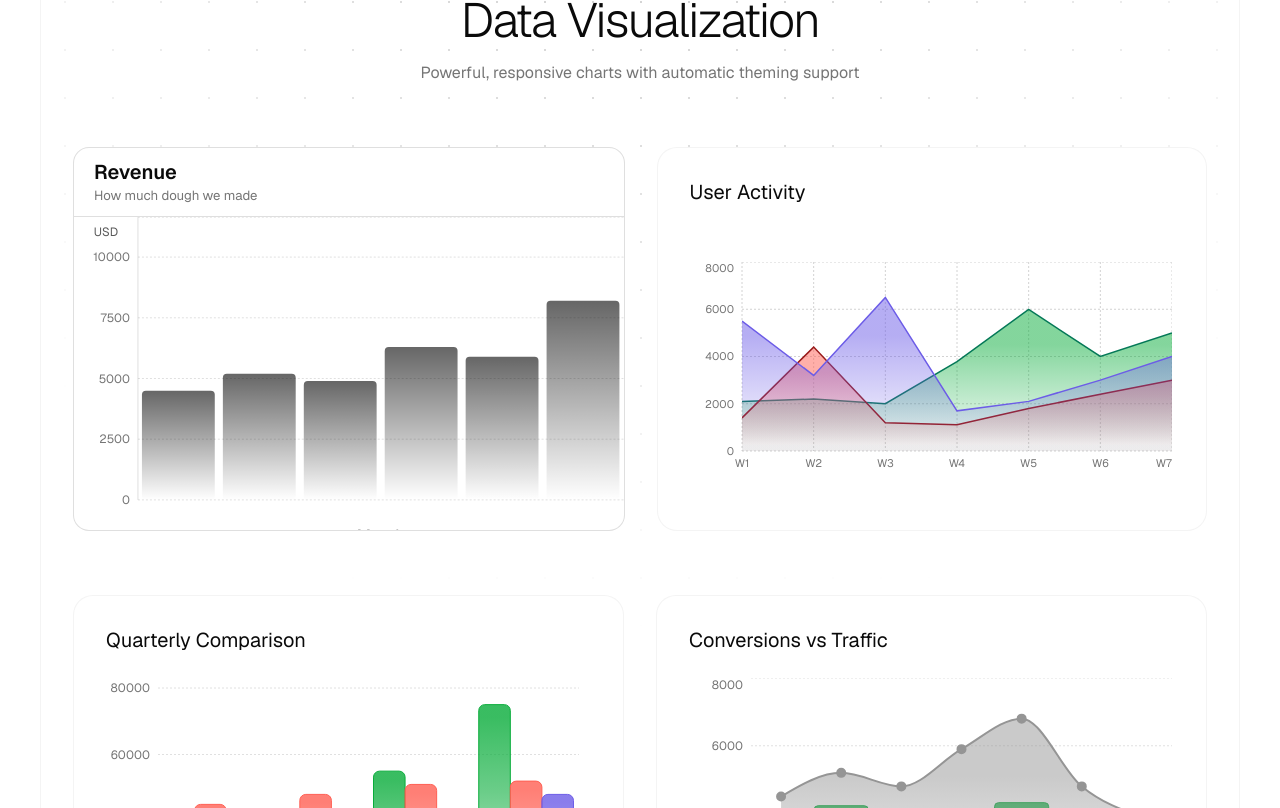
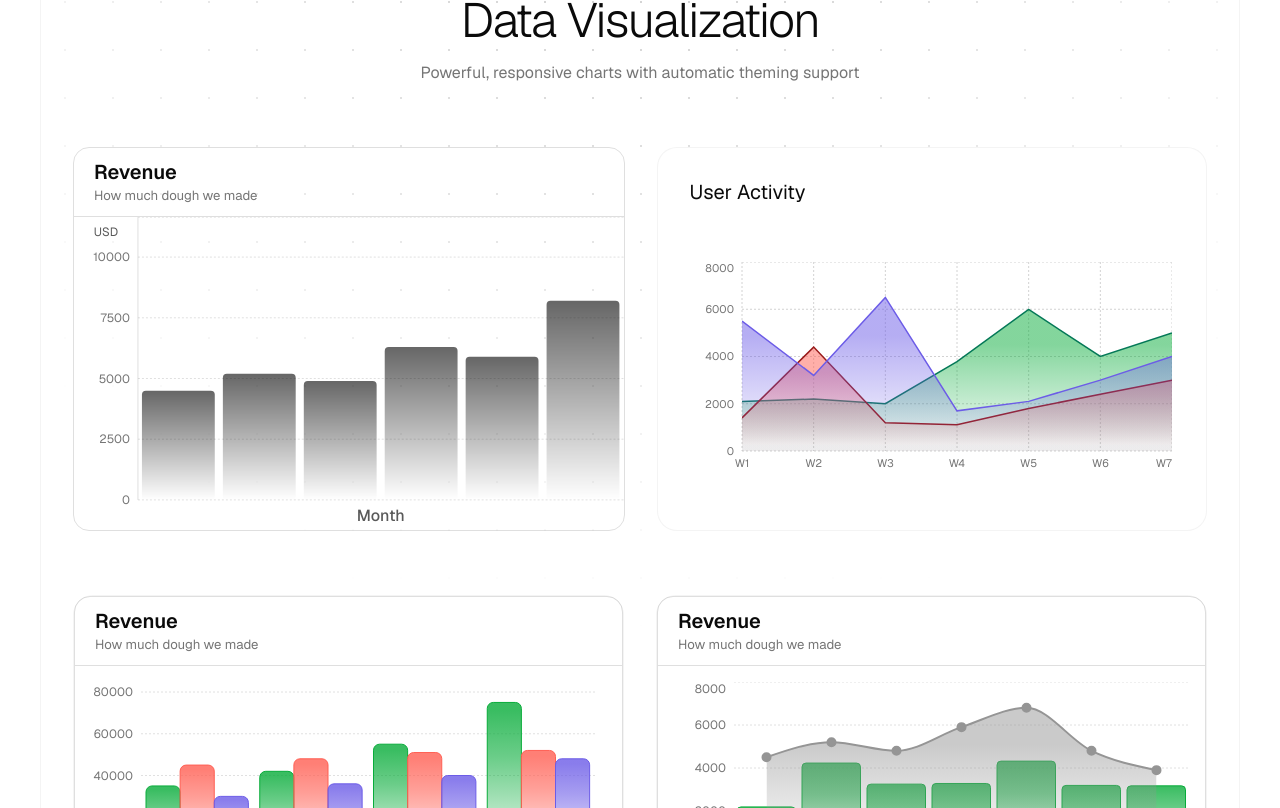
Before and after one commit to once-ui-system/nextjs-starter, a Next.js app: page / in a window 1280 px wide. Shown: the part 5572-6380 px from the top of the page. Built offline with nearby package versions, Linux system fonts and the light colour scheme.

Commit message:
Alter MultiBarGraph and LineBarGraph to conform to BarGraph Styles

```diff
--- a/src/app/page.tsx
+++ b/src/app/page.tsx
@@ -960,6 +960,7 @@ export default function Home() {
                 title="Revenue"
                 description="How much dough we made"
                 hideLabels
+                border="neutral-alpha-medium"
                 tooltipTitle="Revenue"
                 xAxisTitle="Month"
                 yAxisTitle="USD"
@@ -1003,11 +1004,11 @@ export default function Home() {
             <Row fillWidth gap="32" mobileDirection="column">
               {/* Multi Bar Graph */}
               <Column fillWidth>
-                <Column background="neutral-weak" fill direction="column" border="neutral-alpha-weak" radius="xl" padding="32" gap="24">
-                  <Heading as="h3" variant="heading-default-m">
-                    Quarterly Comparison
-                  </Heading>
+                <Column background="neutral-weak" fill direction="column" border="neutral-alpha-weak" radius="xl" gap="24">
                   <MultiBarGraph
+                  border="neutral-alpha-medium"
+                  title="Revenue"
+                description="How much dough we made"
                   hideAxisTitles
                     height={20}
                     data={[
@@ -1025,12 +1026,12 @@ export default function Home() {
 
               {/* Line Bar Graph */}
               <Column fillWidth>
-                <Column background="neutral-weak" fill direction="column" border="neutral-alpha-weak" radius="xl" padding="32" gap="24">
-                  <Heading as="h3" variant="heading-default-m">
-                    Conversions vs Traffic
-                  </Heading>
+                <Column background="neutral-weak" fill direction="column" border="neutral-alpha-weak" radius="xl" gap="24">
                   <LineBarGraph
+                  title="Revenue"
+                description="How much dough we made"
                     hideAxisTitles
+                    border="neutral-alpha-medium"
                     lineColorVariant="info"
                     showArea={true}
                     xAxisTitle="Day"
--- a/src/once-ui/modules/data/BarGraph.tsx
+++ b/src/once-ui/modules/data/BarGraph.tsx
@@ -40,6 +40,7 @@ interface BarGraphProps extends React.ComponentProps<typeof Flex> {
   hideXAxisTitle?: boolean;
   hideYAxisTitle?: boolean;
   hideAxisTitles?: boolean;
+  xAxisHeight?: number;
 }
 
 const CustomTooltip = ({ active, payload, tooltipTitle, xAxisTitle }: any) => {
@@ -84,11 +85,10 @@ const BarGraph: React.FC<BarGraphProps> = ({
   barColor = "success",
   barWidth = "fill",
   blur = false,
-  border,
+  border = "neutral-alpha-weak",
   title,
   description,
   tooltipTitle,
-  background,
   hideXAxisLabels = false,
   hideYAxisLabels = false,
   hideLabels = false,
@@ -97,20 +97,20 @@ const BarGraph: React.FC<BarGraphProps> = ({
   hideXAxisTitle = false,
   hideYAxisTitle = false,
   hideAxisTitles = false,
+  xAxisHeight = 10,
   ...flex
 }) => {
   return (
     <Column
       fillWidth
       height={24}
+      border={border}
       radius="l"
-      background="surface"
-      border="neutral-alpha-medium"
       data-viz="categorical"
       {...flex}
     >
       <Column
-        borderBottom="neutral-alpha-medium"
+        borderBottom={border}
         fillWidth
         paddingX="20"
         paddingY="12"
@@ -152,7 +152,7 @@ const BarGraph: React.FC<BarGraphProps> = ({
 
               label={
                 xAxisTitle && !hideXAxisTitle && !hideAxisTitles
-                  ? { value: xAxisTitle, fontWeight: "500", position: 'bottom', offset: 0, fill: "var(--neutral-on-background-medium)" }
+                  ? { value: xAxisTitle, fontWeight: "500", position: 'bottom', offset: -20, fill: "var(--neutral-on-background-medium)" }
                   : undefined
               }
             />
--- a/src/once-ui/modules/data/LineBarGraph.tsx
+++ b/src/once-ui/modules/data/LineBarGraph.tsx
@@ -13,7 +13,7 @@ import {
   Area,
 } from "recharts";
 import styles from "./LineBarGraph.module.scss";
-import { Flex, Heading } from "../../components";
+import { Flex, Column, Text } from "../../components";
 import { SpacingToken } from "../../types";
 
 
@@ -97,6 +97,8 @@ interface LineBarGraphProps extends React.ComponentProps<typeof Flex> {
   isTimeSeries?: boolean; // Whether the X axis contains date/time values
 
   curveType?: "linear" | "monotone" | "monotoneX" | "step" | "natural" ; // Type of curve for the line
+
+  description?: string;
 }
 
 
@@ -110,17 +112,17 @@ const CustomTooltip = ({ active, payload, label, isTimeSeries, timeFormat }: any
           horizontal="center"
           padding="8"
         >
-          <p className={styles.label}>{isTimeSeries ? moment(label).format(timeFormat) : label.toLocaleString()}</p>
+          <Text>{isTimeSeries ? moment(label).format(timeFormat) : label.toLocaleString()}</Text>
         </Flex>
         <Flex padding="s" direction="column">
           {payload.map((entry: any, index: number) => (
-            <p
+            <Text
+             variant="label-strong-s"
               key={`item-${index}`}
-              className={styles.value}
               style={{ color: entry.color }}
             >
               {`${entry.name.toLocaleString()}: ${entry.value.toLocaleString()}`}
-            </p>
+            </Text>
           ))}
         </Flex>
       </Flex>
@@ -141,9 +143,9 @@ const LineBarGraph: React.FC<LineBarGraphProps> = ({
   dashedLine = false,
   border,
   title,
+  description,
   lineColorVariant = "info", // Options: "info", "success", "danger", "purple"
   barColor = "var(--success-solid-strong)",
-  radius,
   background,
   showArea = true,
   hideXAxisLabels = false,
@@ -179,7 +181,7 @@ const LineBarGraph: React.FC<LineBarGraphProps> = ({
   return (
     <Flex
       fill
-      radius={radius}
+      radius="l"
       border={border}
       align="center"
       direction="column"
@@ -189,16 +191,22 @@ const LineBarGraph: React.FC<LineBarGraphProps> = ({
       {...flexProps}
     >
       {title && (
-        <Flex
-          borderBottom={border}
-          fillWidth
-          align="center"
-          vertical="center"
-          horizontal="center"
-        >
-          <Heading padding="s">{title}</Heading>
-        </Flex>
-      )}
+  <Column fillWidth borderBottom={border} horizontal="start" paddingX="20"
+  paddingY="12"
+  gap="4"
+>
+      {title && (
+                <Text variant="heading-strong-m">
+                  {title}
+                </Text>
+              )}
+              {description && (
+                <Text variant="label-default-s" onBackground="neutral-weak">
+                  {description}
+                </Text>
+              )}
+              </Column>
+            )}
       <Flex padding={title ? "s" : "2"} fill>
         <ResponsiveContainer width="100%" height="100%">
           <ComposedChart
--- a/src/once-ui/modules/data/MultiBarGraph.module.scss
+++ b/src/once-ui/modules/data/MultiBarGraph.module.scss
@@ -39,17 +39,4 @@
     text-align: center;
     justify-content: center;
 
-    .label {
-      text-align: center;
-      padding: 5px;
-      font-size: 15px;
-      color: var(--neutral-on-background-strong);
-    }
-
-    .value {
-      text-align: center;
-      margin: 4px 0;
-      display: flex;
-      align-items: center;
-    }
   }
--- a/src/once-ui/modules/data/MultiBarGraph.tsx
+++ b/src/once-ui/modules/data/MultiBarGraph.tsx
@@ -15,7 +15,7 @@ import { SpacingToken } from "../../types";
 
 
 import styles from "./MultiBarGraph.module.scss";
-import { Text, Flex, Heading } from "../../components";
+import { Text, Flex, Heading, Column } from "../../components";
 
 // Data structure supporting multiple values
 interface MultiBarDataPoint {
@@ -39,6 +39,7 @@ interface MultiBarGraphProps extends React.ComponentProps<typeof Flex> {
   barWidth?: SpacingToken | "fill" | number | string;
   blur?: boolean;
   title?: string;
+  description?: string;
   tooltipTitle?: string;
   /**
    * When true, hides labels on the X axis
@@ -99,6 +100,7 @@ const CustomTooltip = ({ active, payload, tooltipTitle, barLabels, isTimeSeries,
           padding="8"
         >
             <Text
+            variant="label-strong-s"
             style={{ fontWeight: "600" }}
             onBackground="neutral-strong"
             >
@@ -108,8 +110,8 @@ const CustomTooltip = ({ active, payload, tooltipTitle, barLabels, isTimeSeries,
         <Flex padding="s" direction="column">
           {payload.map((entry: any, index: number) => (
             <Text
+              variant="label-strong-s"
               key={`value-${index}`}
-              className={styles.value}
               onBackground="neutral-strong"
               style={{ color: entry.color }}
             >
@@ -134,7 +136,7 @@ const MultiBarGraph: React.FC<MultiBarGraphProps> = ({
   blur = false,
   border,
   title,
-  radius,
+  description,
   tooltipTitle,
   barLabels,
   background,
@@ -158,7 +160,7 @@ const MultiBarGraph: React.FC<MultiBarGraphProps> = ({
   return (
     <Flex
       fill
-      radius={radius}
+      radius="l"
       border={border}
       align="center"
       direction="column"
@@ -167,16 +169,24 @@ const MultiBarGraph: React.FC<MultiBarGraphProps> = ({
       className={blur ? styles.blur : undefined}
       {...flexProps}
     >
+
+{title && (
+  <Column fillWidth borderBottom={border} horizontal="start" paddingX="20"
+  paddingY="12"
+  gap="4"
+>
       {title && (
-        <Flex
-          borderBottom={border}
-          fillWidth
-          align="center"
-          horizontal="center"
-        >
-          <Heading padding="s">{title}</Heading>
-        </Flex>
-      )}
+                <Text variant="heading-strong-m">
+                  {title}
+                </Text>
+              )}
+              {description && (
+                <Text variant="label-default-s" onBackground="neutral-weak">
+                  {description}
+                </Text>
+              )}
+              </Column>
+            )}
       <Flex padding={title ? "s" : "2"} fill>
         <ResponsiveContainer width="100%" height="100%">
           <BarChart
```
